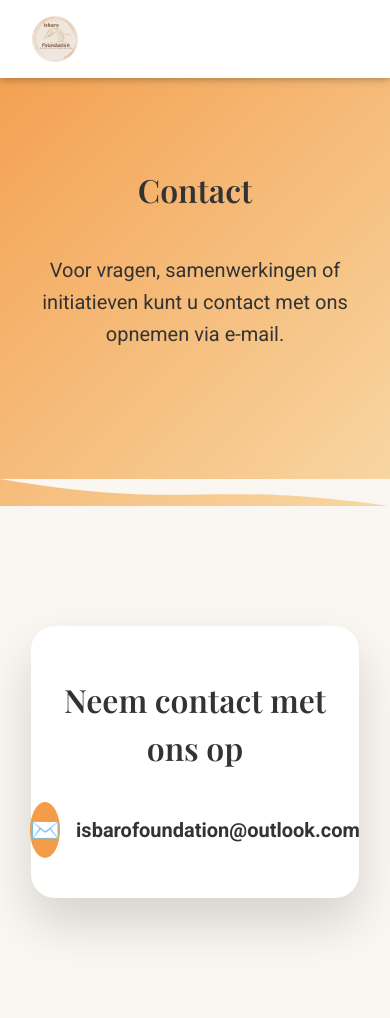
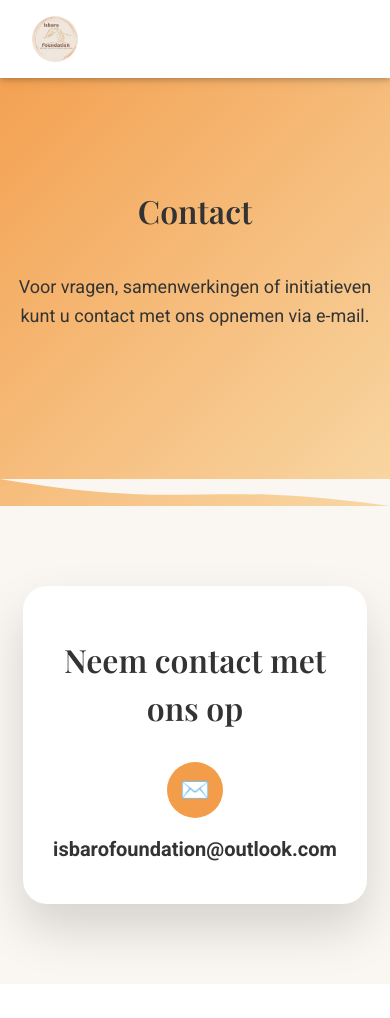
Before and after one commit to AH62421/isbaro-foundation, a Flask app: page /contact in a window 390 px wide. After the commit the page ends 984 px from the top, so only its background shows below. Run offline with Flask 3, Linux system fonts and the light colour scheme.

Commit message:
Update contact.html

```diff
--- a/templates/contact.html
+++ b/templates/contact.html
@@ -2,6 +2,10 @@
 <html lang="nl">
 <head>
     <meta charset="UTF-8">
+
+    <!-- VERPLICHT VOOR MOBIEL -->
+    <meta name="viewport" content="width=device-width, initial-scale=1.0">
+
     <title>Contact – Isbaro Foundation</title>
 
     <link rel="stylesheet" href="https://www.w3schools.com/w3css/5/w3.css">
@@ -10,6 +14,12 @@
     <link href="https://fonts.googleapis.com/css2?family=Roboto:wght@300;400;700&family=Playfair+Display:wght@600&family=Montserrat:wght@500&display=swap" rel="stylesheet">
 
     <style>
+        /* ========= MOBIELE STABILITEIT ========= */
+        html, body {
+            max-width: 100%;
+            overflow-x: hidden;
+        }
+
         body {
             margin: 0;
             font-family: 'Roboto', sans-serif;
@@ -22,15 +32,18 @@
             min-height: 72px;
             background-color: #ffffff;
         }
+
         .w3-bar-item {
             font-family: 'Montserrat', sans-serif;
             font-weight: bold;
         }
+
         .logo-link {
             display: flex;
             align-items: center;
             padding: 6px 16px;
         }
+
         .navbar-logo {
             height: 46px;
             width: 46px;
@@ -47,7 +60,7 @@
             justify-content: center;
             align-items: center;
             text-align: center;
-            padding: 140px 20px 120px;
+            padding: 140px 20px 120px; /* FIX voor fixed navbar */
             position: relative;
         }
 
@@ -67,6 +80,8 @@
             position: absolute;
             bottom: 0;
             width: 100%;
+            max-width: 100%;
+            display: block;
         }
 
         /* ================= CONTACT CONTENT ================= */
@@ -95,11 +110,12 @@
             align-items: center;
             justify-content: center;
             font-size: 20px;
+            flex-wrap: wrap;
         }
 
         .info-icon {
-            width: 56px;
-            height: 56px;
+            width: min(56px, 20vw);
+            height: min(56px, 20vw);
             border-radius: 50%;
             background: #F39C4A;
             color: white;
@@ -114,19 +130,42 @@
             color: #333;
             font-weight: bold;
             text-decoration: none;
+            word-break: break-word;
         }
 
         a.email-link:hover {
             text-decoration: underline;
         }
 
-        /* ================= RESPONSIVE ================= */
+        /* ================= MOBIEL ================= */
         @media (max-width: 768px) {
+            .hero {
+                padding: 120px 16px 100px;
+            }
+
             .hero h1 {
                 font-size: 32px;
             }
+
+            .hero p {
+                font-size: 18px;
+            }
+
+            .contact {
+                padding: 80px 6%;
+            }
+
             .card {
-                padding: 40px 30px;
+                padding: 40px 24px;
+            }
+
+            .info-item {
+                flex-direction: column;
+                gap: 16px;
+            }
+
+            .info-icon {
+                margin-right: 0;
             }
         }
     </style>
@@ -134,10 +173,11 @@
 
 <body>
 
+<!-- ================= NAVBAR ================= -->
 <div class="w3-top">
     <div class="w3-bar w3-wide w3-padding w3-card">
         <a href="/" class="w3-bar-item w3-button logo-link">
-            <img src="/static/isbaro_background.jpg" class="navbar-logo">
+            <img src="/static/isbaro_background.jpg" class="navbar-logo" alt="Isbaro Foundation">
         </a>
 
         <div class="w3-right w3-hide-small">
@@ -163,6 +203,7 @@
     </svg>
 </section>
 
+<!-- ================= CONTACT ================= -->
 <section class="contact">
     <div class="card">
         <h2>Neem contact met ons op</h2>
@@ -170,8 +211,7 @@
         <div class="info-item">
             <div class="info-icon">✉️</div>
             <div>
-                <a href="mailto:isbarofoundation@outlook.com"
-                   class="email-link">
+                <a href="mailto:isbarofoundation@outlook.com" class="email-link">
                     isbarofoundation@outlook.com
                 </a>
             </div>
```
